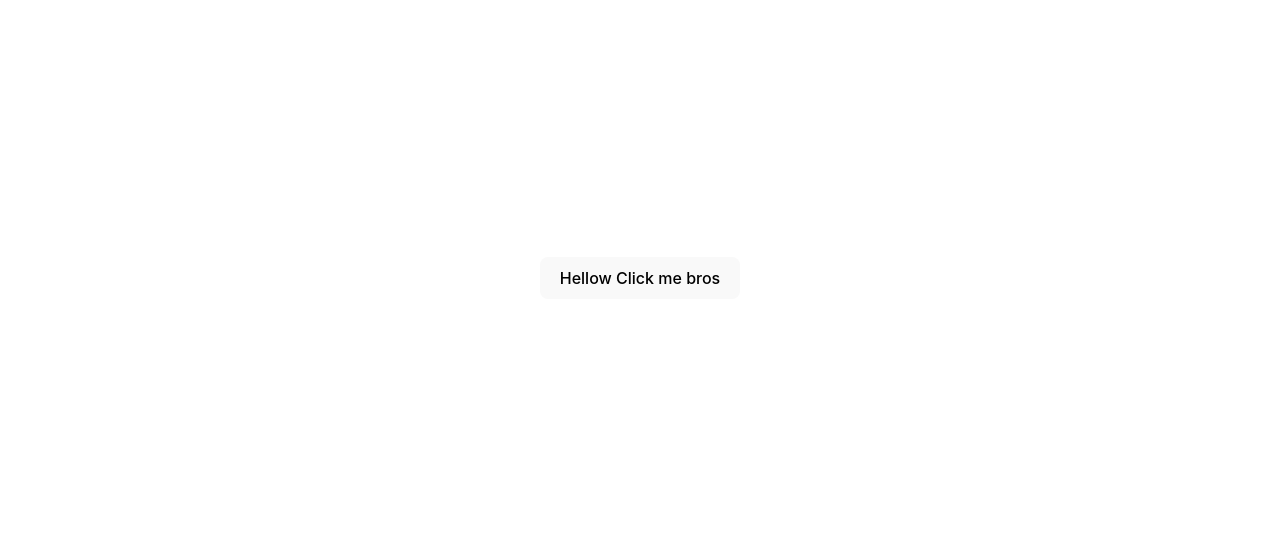
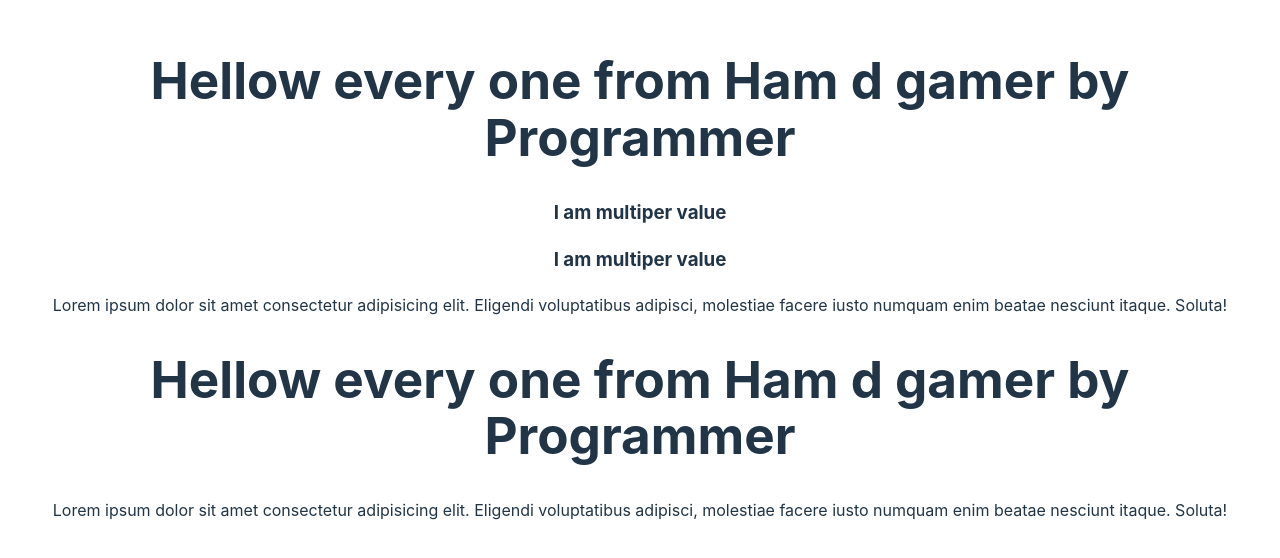
Before and after one commit to Hamadullah12/javascript-course, a React (Vite) app in the folder React/Learning-React-App/: page / in a window 1280 px wide. Shown: the part 122-680 px from the top of the page. Built offline with nearby package versions, Linux system fonts and the light colour scheme.

Commit message:
We create multiple component separetly and done import and export

```diff
--- a/React/Learning-React-App/src/App.jsx
+++ b/React/Learning-React-App/src/App.jsx
@@ -1,7 +1,25 @@
-import "./App.css"
+import "./App.css";
 
+import {Test1} from "./Test.jsx";
+import {Multi} from "./Test.jsx";
+
+
+function TestDes() {
+    return <p>Lorem ipsum dolor sit amet consectetur
+        adipisicing elit. Eligendi voluptatibus adipisci, molestiae facere iusto
+        numquam enim beatae nesciunt itaque. Soluta!</p>
+}
 function App() {
-return <button>Hellow Click me bros</button>
+    return (
+        <div>
+            <Test1 />
+            <Multi/>
+            <Multi/>
+            <TestDes/>
+            <Test1/>
+            <TestDes/>
+        </div>
+    )
 }
 
-export default App
+export default App;
--- /dev/null
+++ b/React/Learning-React-App/src/Test.jsx
@@ -0,0 +1,10 @@
+// import "./App.css";
+function Test1() {
+    return <h1>Hellow every one from Ham d gamer by Programmer </h1>
+
+}
+
+function Multi() {
+    return <h3>I am multiper value</h3>
+}
+export { Test1, Multi };
```
